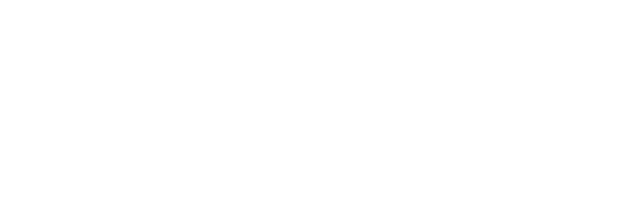
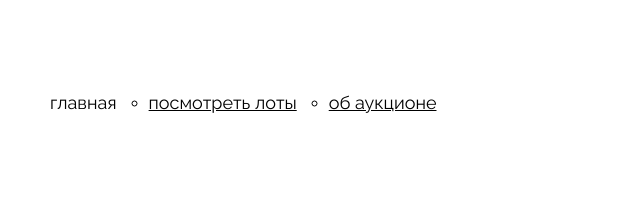
Before and after one commit to Maks204419/ono-tebe-nado, a plain HTML site: page index.html in a window 1280 px wide. Shown: the whole page, without its empty margins (0-640 px from the left). Drawn offline with Linux system fonts and the light colour scheme.

Commit message:
Create the navigation menu in header

```diff
--- a/index.html
+++ b/index.html
@@ -5,6 +5,25 @@
     <meta http-equiv="X-UA-Compatible" content="IE=edge" />
     <meta name="viewport" content="width=device-width, initial-scale=1.0" />
     <title>Оно тебе надо — аукцион вещей, в которые никто не верил</title>
+    <link rel="stylesheet" href="fonts/fonts.css" />
+    <link rel="stylesheet" href="styles/global.css" />
+    <link rel="stylesheet" href="styles/style.css" />
   </head>
-  <body></body>
+  <body>
+    <header class="header">
+      <nav class="header__menu">
+        <ul class="header__links-list">
+          <li class="header__links-list-item header__links-list-item_no-bullit">
+            <a class="header__link header__link_active" href="#0">главная</a>
+          </li>
+          <li class="header__links-list-item">
+            <a class="header__link" href="#0">посмотреть лоты</a>
+          </li>
+          <li class="header__links-list-item">
+            <a class="header__link" href="#0">об аукционе</a>
+          </li>
+        </ul>
+      </nav>
+    </header>
+  </body>
 </html>
--- a/styles/style.css
+++ b/styles/style.css
@@ -1 +1,36 @@
-/* место для вашего кода */
+main{
+  display: flex;
+  flex-direction: column;
+  gap: 180px;
+}
+
+.header{
+  width: 100%;
+  display: grid;
+  align-items: center;
+  margin: 0 auto;
+  padding: 92px 50px;
+  grid-template-columns: 1.5fr 2fr 1.5fr;
+}
+
+.header__links-list{
+  display: flex;
+  gap: 32px;
+}
+
+.header__links-list-item{
+  list-style: circle;
+}
+
+.header__links-list-item_no-bullit{
+  list-style: none;
+}
+
+.header__link{
+  font-size: 18px;
+  white-space: nowrap;
+}
+
+.header__link_active{
+  text-decoration: none;
+}
```
